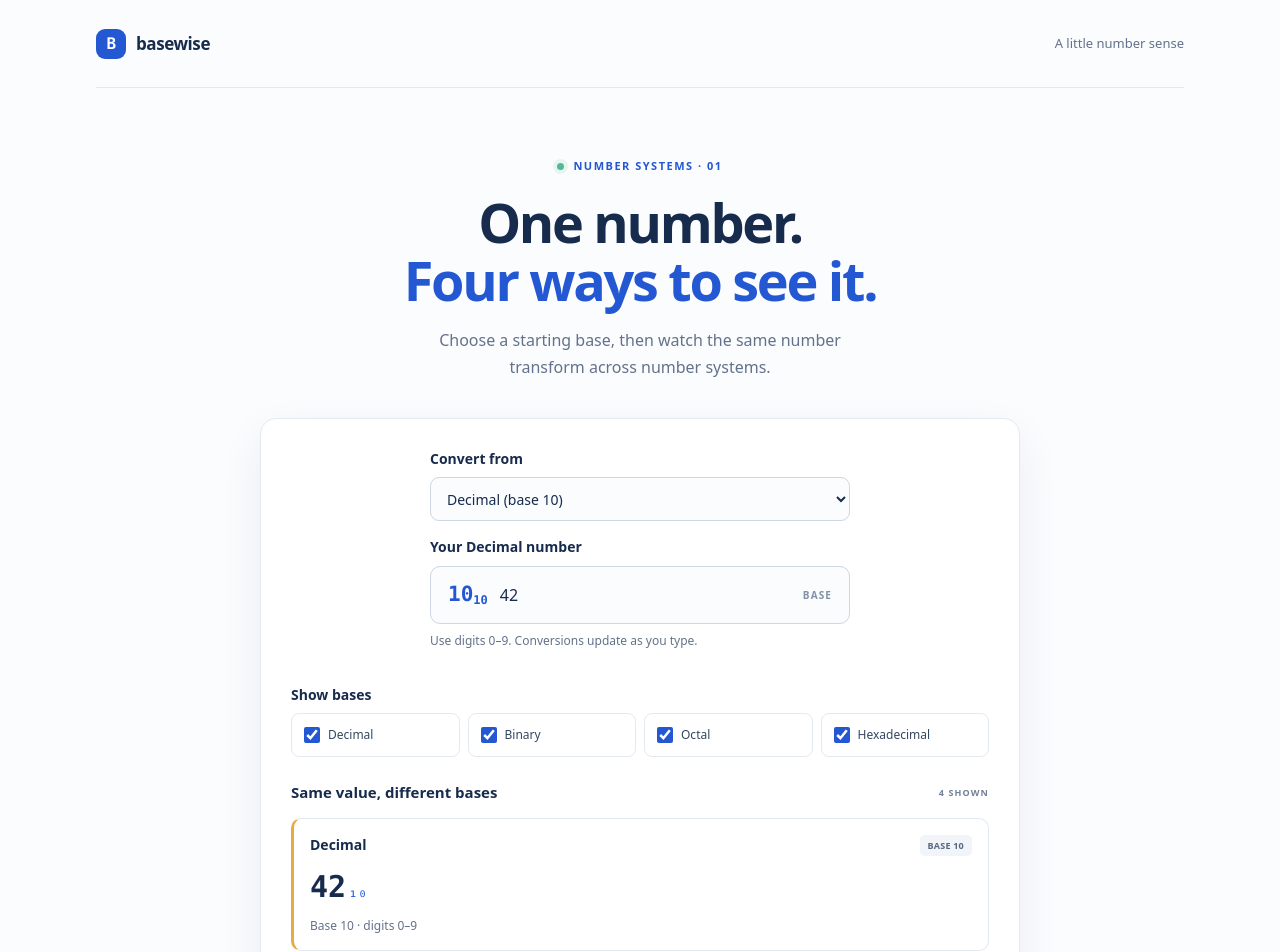
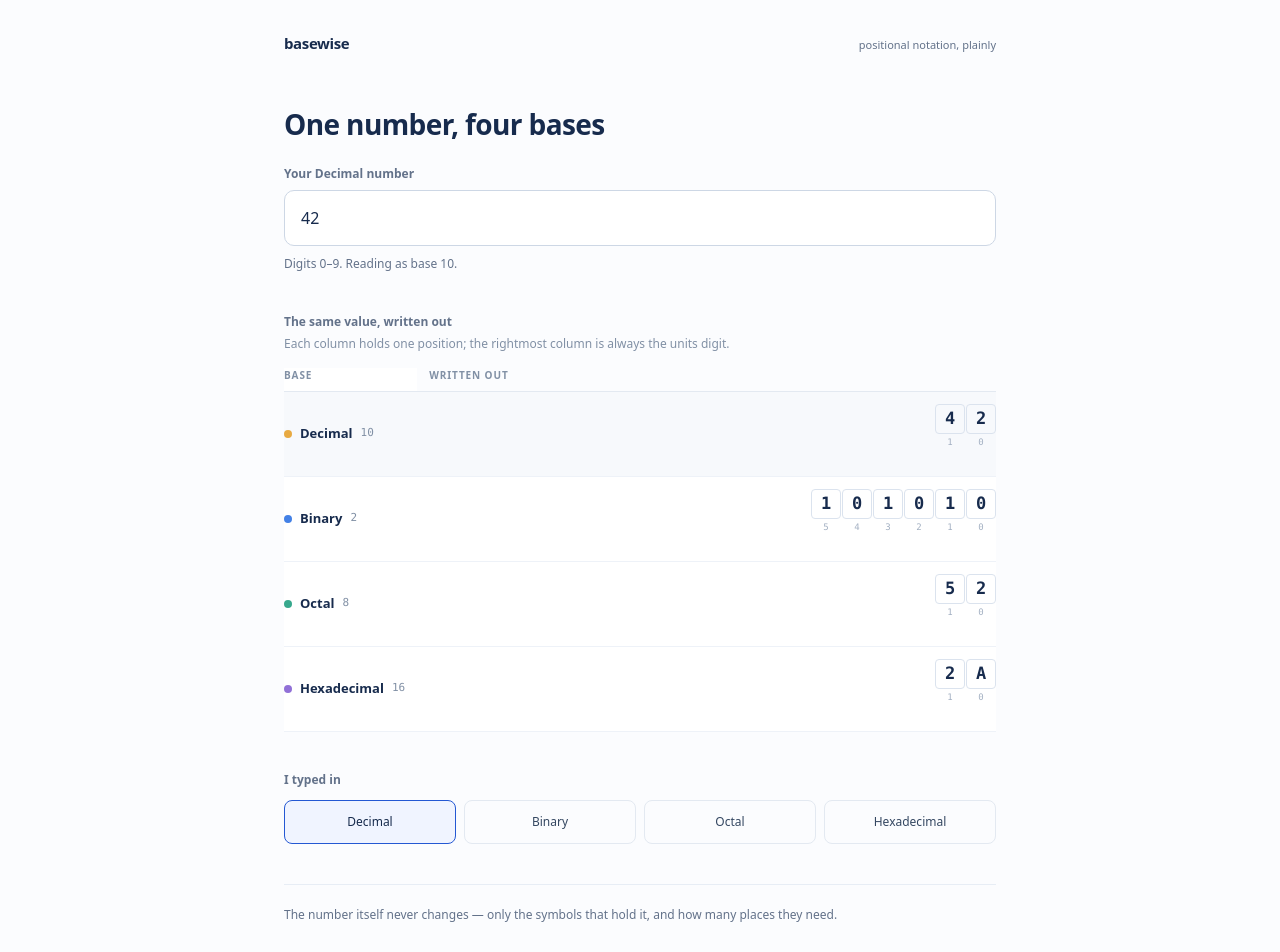
Before and after one commit to lfarci/base-converter, a React (Vite) app: page / in a window 1280 px wide. Shown: the top 952 px of the page. Built offline with nearby package versions, Linux system fonts and the light colour scheme.

Commit message:
Merge pull request #4 from lfarci/lfarci-boxed-digit-positions
Rebuild results as one clean position table

```diff
--- a/index.html
+++ b/index.html
@@ -6,7 +6,7 @@
     <meta name="theme-color" content="#fbfcfe" />
     <link rel="icon" type="image/svg+xml" href="/favicon.svg" />
     <meta name="description" content="A simple interactive tool for learning decimal, binary, octal, and hexadecimal number systems." />
-    <title>Basewise — Explore Number Bases</title>
+    <title>Basewise — One number, four bases</title>
   </head>
   <body>
     <div id="root"></div>
--- a/src/App.tsx
+++ b/src/App.tsx
@@ -1,27 +1,31 @@
-import { useState } from 'react'
+import { useEffect, useRef, useState } from 'react'
 
 type Base = {
   key: string
   name: string
   radix: number
-  subscript: string
-  hint: string
   digits: string
   prefix: string
   pattern: RegExp
 }
 
 const bases: Base[] = [
-  { key: 'decimal', name: 'Decimal', radix: 10, subscript: '₁₀', hint: 'Base 10 · digits 0–9', digits: '0–9', prefix: '', pattern: /^\d+$/ },
-  { key: 'binary', name: 'Binary', radix: 2, subscript: '₂', hint: 'Base 2 · digits 0–1', digits: '0–1', prefix: '0b', pattern: /^[01]+$/ },
-  { key: 'octal', name: 'Octal', radix: 8, subscript: '₈', hint: 'Base 8 · digits 0–7', digits: '0–7', prefix: '0o', pattern: /^[0-7]+$/ },
-  { key: 'hexadecimal', name: 'Hexadecimal', radix: 16, subscript: '₁₆', hint: 'Base 16 · digits 0–9 and A–F', digits: '0–9 and A–F', prefix: '0x', pattern: /^[\da-f]+$/i },
+  { key: 'decimal', name: 'Decimal', radix: 10, digits: '0–9', prefix: '', pattern: /^\d+$/ },
+  { key: 'binary', name: 'Binary', radix: 2, digits: '0–1', prefix: '0b', pattern: /^[01]+$/ },
+  { key: 'octal', name: 'Octal', radix: 8, digits: '0–7', prefix: '0o', pattern: /^[0-7]+$/ },
+  { key: 'hexadecimal', name: 'Hexadecimal', radix: 16, digits: '0–9 and A–F', prefix: '0x', pattern: /^[\da-f]+$/i },
 ]
+
+const baseAccents: Record<string, string> = {
+  decimal: '#e8aa42',
+  binary: '#4381e6',
+  octal: '#37a88d',
+  hexadecimal: '#9170d7',
+}
 
 function App() {
   const [input, setInput] = useState('42')
   const [inputBaseKey, setInputBaseKey] = useState('decimal')
-  const [visibleBaseKeys, setVisibleBaseKeys] = useState(bases.map(({ key }) => key))
   const inputBase = bases.find(({ key }) => key === inputBaseKey) ?? bases[0]
   const hasValue = input.length > 0
   const hasValidDigits = inputBase.pattern.test(input)
@@ -32,12 +36,20 @@ function App() {
       ? 'That number is too large to convert accurately. Try a smaller whole number.'
       : `Enter digits ${inputBase.digits} for base ${inputBase.radix}.`
     : ''
-  const visibleBases = bases.filter(({ key }) => visibleBaseKeys.includes(key))
-  const toggleBase = (key: string) => {
-    setVisibleBaseKeys((current) => current.includes(key)
-      ? current.filter((currentKey) => currentKey !== key)
-      : [...current, key])
-  }
+  const conversions = bases.map((base) => ({
+    base,
+    digits: isValid && numericValue !== null
+      ? Array.from(numericValue.toString(base.radix).toUpperCase())
+      : null,
+  }))
+  const digitCounts = conversions.map(({ digits }) => digits?.length ?? 0).join('-')
+  const scrollerRef = useRef<HTMLDivElement>(null)
+
+  useEffect(() => {
+    const scroller = scrollerRef.current
+    if (scroller) scroller.scrollLeft = scroller.scrollWidth
+  }, [digitCounts, inputBaseKey])
+
   const changeInputBase = (key: string) => {
     const nextBase = bases.find((base) => base.key === key)
     if (!nextBase) return
@@ -50,45 +62,24 @@ function App() {
   }
 
   return (
-    <main className="mx-auto flex min-h-screen w-full max-w-6xl flex-col px-4 text-[#172b4d] sm:px-8">
-      <header className="flex h-[70px] items-center justify-between border-b border-[#e3e9f1] sm:h-[88px]">
-        <a className="flex items-center gap-2.5 text-[17px] font-bold tracking-tight text-[#172b4d] no-underline" href="#top" aria-label="Basewise home">
-          <span className="grid size-[30px] place-items-center rounded-[9px] bg-[#2458d3] font-mono text-base text-white" aria-hidden="true">B</span>
-          <span>basewise</span>
-        </a>
-        <span className="text-[11px] text-[#63728a] sm:text-[13px]">A little number sense</span>
+    <main className="mx-auto w-full max-w-[760px] px-4 pb-16 text-[#172b4d] sm:px-6" id="top">
+      <header className="flex items-baseline justify-between py-6 sm:py-8">
+        <a className="text-[15px] font-bold tracking-tight text-[#172b4d] no-underline" href="#top">basewise</a>
+        <span className="text-[11px] text-[#63728a]">positional notation, plainly</span>
       </header>
 
-      <section className="mx-auto mb-14 mt-11 w-full max-w-[760px] sm:mb-20 sm:mt-16" id="top" aria-labelledby="page-title">
-        <div className="mb-7 text-center sm:mb-[38px]">
-          <p className="mb-[18px] inline-flex items-center gap-[9px] text-[11px] font-bold tracking-[1.5px] text-[#2458d3]">
-            <span className="size-[7px] rounded-full bg-[#51b99a] shadow-[0_0_0_4px_#e6f5f0]" aria-hidden="true" />
-            NUMBER SYSTEMS · 01
-          </p>
-          <h1 className="text-[clamp(36px,6vw,54px)] font-bold leading-[1.08] tracking-[-2.3px] text-[#172b4d]">
-            One number.<br /><span className="text-[#2458d3]">Four ways to see it.</span>
+      <section aria-labelledby="page-title">
+        <h1 className="mt-5 text-[clamp(22px,3.4vw,28px)] font-bold leading-tight tracking-[-0.6px]" id="page-title">
+          One number, four bases
         </h1>
-          <p className="mx-auto mt-[18px] max-w-[440px] text-sm leading-[1.65] text-[#63728a] sm:text-base">
-            Choose a starting base, then watch the same number transform across number systems.
-          </p>
-        </div>
 
-        <div className="rounded-[13px] border border-[#e3e9f1] bg-white p-4 shadow-[0_16px_44px_rgb(25_48_86_/_7%)] sm:rounded-2xl sm:p-[30px]">
-          <div className="mx-auto mb-[27px] max-w-[420px] sm:mb-[34px]">
-            <label className="mb-2 block text-sm font-semibold text-[#172b4d]" htmlFor="input-base">Convert from</label>
-            <select
-              className="mb-4 min-h-11 w-full rounded-[9px] border border-[#cdd7e5] bg-[#fbfcfe] px-3 text-sm font-medium text-[#172b4d] outline-none transition focus:border-[#2458d3] focus:ring-[3px] focus:ring-[#2458d3]/15"
-              id="input-base"
-              value={inputBaseKey}
-              onChange={(event) => changeInputBase(event.target.value)}
-            >
-              {bases.map((base) => <option value={base.key} key={base.key}>{base.name} (base {base.radix})</option>)}
-            </select>
-            <label className="mb-[9px] block text-sm font-semibold text-[#172b4d]" htmlFor="number-input">Your {inputBase.name} number</label>
-            <div className={`flex min-h-[58px] items-center gap-3 rounded-[10px] border bg-[#fbfcfe] px-[17px] transition focus-within:border-[#2458d3] focus-within:ring-[3px] focus-within:ring-[#2458d3]/15 ${error ? 'border-[#bd3b46]' : 'border-[#cdd7e5]'}`}>
-              <span className="font-mono text-[21px] font-bold text-[#2458d3]" aria-hidden="true">{inputBase.radix}<sub className="text-xs">{inputBase.radix}</sub></span>
+        <div className="mt-6">
+          <label className="mb-2 block text-xs font-semibold text-[#63728a]" htmlFor="number-input">
+            Your {inputBase.name} number
+          </label>
+          <div className={`flex min-h-[56px] items-center gap-3 rounded-[10px] border bg-white px-4 transition focus-within:border-[#2458d3] focus-within:ring-[3px] focus-within:ring-[#2458d3]/15 ${error ? 'border-[#bd3b46]' : 'border-[#cdd7e5]'}`}>
             <input
-                className="w-full min-w-0 border-0 bg-transparent font-mono text-[25px] font-semibold text-[#172b4d] outline-none"
+              className="w-full min-w-0 border-0 bg-transparent font-mono text-[24px] font-semibold text-[#172b4d] outline-none"
               id="number-input"
               type="text"
               inputMode={inputBase.radix === 16 ? 'text' : 'numeric'}
@@ -99,64 +90,91 @@ function App() {
               aria-describedby={error ? 'input-error' : 'input-help'}
               aria-invalid={Boolean(error)}
             />
-              <span className="text-[10px] font-bold tracking-[1.1px] text-[#8190a5]" aria-hidden="true">BASE</span>
           </div>
-            <p className={`mt-[7px] min-h-5 text-xs leading-relaxed ${error ? 'text-[#a52736]' : 'text-[#63728a]'}`} id={error ? 'input-error' : 'input-help'} role={error ? 'alert' : undefined}>
-              {error || `Use digits ${inputBase.digits}. Conversions update as you type.`}
+          <p className={`mt-2 min-h-5 text-xs leading-relaxed ${error ? 'text-[#a52736]' : 'text-[#63728a]'}`} id={error ? 'input-error' : 'input-help'} role={error ? 'alert' : undefined}>
+            {error || `Digits ${inputBase.digits}. Reading as base ${inputBase.radix}.`}
           </p>
         </div>
 
-          <fieldset className="mb-6 border-0 p-0">
-            <legend className="mb-2 text-sm font-semibold text-[#172b4d]">Show bases</legend>
-            <div className="grid grid-cols-2 gap-2 sm:grid-cols-4">
-              {bases.map((base) => (
-                <label className="flex min-h-11 cursor-pointer items-center gap-2 rounded-lg border border-[#e3e9f1] px-3 text-xs font-medium text-[#344761] transition hover:border-[#a9bad2] has-[:focus-visible]:outline has-[:focus-visible]:outline-2 has-[:focus-visible]:outline-offset-2 has-[:focus-visible]:outline-[#2458d3]" key={base.key}>
+        <div className="mt-10">
+          <h2 className="m-0 text-xs font-semibold text-[#63728a]" id="result-title">The same value, written out</h2>
+          <p className="mt-1.5 text-xs text-[#8190a5]">Each column holds one position; the rightmost column is always the units digit.</p>
+
+          <div className="mt-4 overflow-x-auto" ref={scrollerRef}>
+            <table className="w-full border-separate border-spacing-0 text-left" aria-labelledby="result-title">
+            <thead>
+              <tr>
+                <th className="sticky left-0 z-10 w-[104px] border-b border-[#e3e9f1] bg-white pb-2 text-[10px] font-bold uppercase tracking-[0.9px] text-[#8190a5]" scope="col">Base</th>
+                <th className="border-b border-[#e3e9f1] pb-2 pl-3 text-[10px] font-bold uppercase tracking-[0.9px] text-[#8190a5]" scope="col">Written out</th>
+              </tr>
+            </thead>
+            <tbody aria-live="polite" aria-atomic="true">
+              {conversions.map(({ base, digits }) => {
+                const isSource = base.key === inputBaseKey
+                return (
+                  <tr className={isSource ? 'bg-[#f7f9fc]' : 'bg-white'} key={base.key}>
+                    <th className="sticky left-0 z-10 border-b border-[#eef2f8] bg-inherit py-3 pr-3 align-middle font-normal" scope="row">
+                      <span className="flex items-center gap-2 whitespace-nowrap">
+                        <span className="size-2 shrink-0 rounded-full" style={{ backgroundColor: baseAccents[base.key] }} aria-hidden="true" />
+                        <span className="text-[13px] font-bold text-[#172b4d]">{base.name}</span>
+                        <span className="font-mono text-[11px] text-[#8190a5]">{base.radix}</span>
+                      </span>
+                      <span className="sr-only">{isSource ? ' (source base)' : ''}</span>
+                    </th>
+                    <td className="border-b border-[#eef2f8] py-3 pl-3 align-middle">
+                      {digits ? (
+                        <div className="flex items-end justify-end gap-2">
+                          <ol className="m-0 flex list-none justify-end gap-px p-0" aria-label={`${base.name} digits, most significant first`}>
+                            {digits.map((digit, index) => (
+                              <li className="m-0 flex flex-col items-center" key={`${base.key}-${index}`}>
+                                <span className="grid size-[clamp(18px,4.4vw,30px)] shrink-0 place-items-center rounded-[4px] border border-[#dbe3ee] font-mono text-[clamp(12px,2.9vw,17px)] font-semibold leading-none tabular-nums text-[#172b4d]">
+                                  {digit}
+                                </span>
+                                <span className="size-[clamp(18px,4.4vw,30px)] shrink-0 pt-1 text-center font-mono text-[9px] leading-none text-[#a3b0c2]" aria-hidden="true">
+                                  {digits.length - 1 - index}
+                                </span>
+                              </li>
+                            ))}
+                          </ol>
+                        </div>
+                      ) : (
+                        <span className="block text-right font-mono text-xl text-[#a3b0c2]">—</span>
+                      )}
+                    </td>
+                  </tr>
+                )
+              })}
+            </tbody>
+          </table>
+          </div>
+        </div>
+
+        <div className="mt-10">
+          <h2 className="m-0 text-xs font-semibold text-[#63728a]" id="input-base-title">I typed in</h2>
+          <div className="mt-3 grid grid-cols-2 gap-2 sm:grid-cols-4" role="group" aria-labelledby="input-base-title">
+            {bases.map((base) => {
+              const isSelected = base.key === inputBaseKey
+              return (
+                <label className={`flex min-h-11 cursor-pointer items-center justify-center gap-2 rounded-lg border px-3 text-xs font-medium transition ${isSelected ? 'border-[#2458d3] bg-[#f0f4ff] text-[#172b4d]' : 'border-[#e3e9f1] text-[#344761] hover:border-[#a9bad2]'} has-[:focus-visible]:outline has-[:focus-visible]:outline-2 has-[:focus-visible]:outline-offset-2 has-[:focus-visible]:outline-[#2458d3]`} key={base.key}>
                   <input
-                    className="size-4 accent-[#2458d3]"
-                    type="checkbox"
-                    checked={visibleBaseKeys.includes(base.key)}
-                    onChange={() => toggleBase(base.key)}
+                    className="sr-only"
+                    type="radio"
+                    name="input-base"
+                    value={base.key}
+                    checked={isSelected}
+                    onChange={() => changeInputBase(base.key)}
                   />
                   {base.name}
                 </label>
-              ))}
-            </div>
-          </fieldset>
-
-          <div className="mb-[14px] flex items-center justify-between gap-3">
-            <h2 className="m-0 text-[15px] font-bold text-[#172b4d]">Same value, different bases</h2>
-            <span className="text-[9px] font-bold tracking-[1.1px] text-[#71819a]">{visibleBases.length} SHOWN</span>
-          </div>
-
-          <div className="space-y-3" aria-live="polite" aria-atomic="true">
-            {visibleBases.length ? visibleBases.map((base) => (
-              <article className={`min-w-0 rounded-[10px] border border-[#e3e9f1] border-l-[3px] p-4 ${base.key === 'decimal' ? 'border-l-[#e8aa42]' : base.key === 'binary' ? 'border-l-[#4381e6]' : base.key === 'octal' ? 'border-l-[#37a88d]' : 'border-l-[#9170d7]'}`} key={base.key}>
-                <div className="flex items-center justify-between gap-2">
-                  <h3 className="m-0 text-sm font-bold text-[#172b4d]">{base.name}</h3>
-                  <span className="whitespace-nowrap rounded-[5px] bg-[#f1f4f8] px-2 py-1 text-[9px] font-bold tracking-wide text-[#566881]">BASE {base.radix}</span>
-                </div>
-                <p className="my-3 wrap-anywhere font-mono text-[clamp(24px,6vw,30px)] font-semibold leading-tight tabular-nums text-[#172b4d]">
-                  {isValid ? numericValue.toString(base.radix).toUpperCase() : '—'}
-                  <span className="ml-0.5 text-base font-medium text-[#2458d3]">{base.subscript}</span>
-                </p>
-                <p className="m-0 text-xs leading-snug text-[#63728a]">{base.hint}</p>
-              </article>
-            )) : (
-              <p className="m-0 rounded-lg border border-dashed border-[#cdd7e5] p-4 text-sm text-[#63728a]">Select one or more bases to see their conversions.</p>
-            )}
+              )
+            })}
           </div>
         </div>
 
-        <aside className="mt-[17px] flex items-start gap-3 rounded-[10px] border border-[#e7edf5] bg-[#f5f8fc] p-[13px] sm:p-[15px_18px]">
-          <span className="grid size-[19px] shrink-0 place-items-center rounded-full border border-[#9aafd0] font-serif text-xs font-bold italic text-[#506b91]" aria-hidden="true">i</span>
-          <p className="m-0 text-xs leading-relaxed text-[#4f6078]"><strong className="text-[#172b4d]">What changes?</strong> The number stays the same; only the symbols change. The small number beside each result tells you which base it uses.</p>
-        </aside>
+        <p className="mt-10 border-t border-[#e7edf5] pt-5 text-xs leading-relaxed text-[#63728a]">
+          The number itself never changes — only the symbols that hold it, and how many places they need.
+        </p>
       </section>
-
-      <footer className="mt-auto flex min-h-[58px] items-center justify-between border-t border-[#e3e9f1] text-[8px] font-bold tracking-[0.6px] text-[#75839a] sm:min-h-16 sm:text-[9px] sm:tracking-[1px]">
-        <span>BASEWISE <span aria-hidden="true">·</span> A SIMPLE STUDY TOOL</span>
-        <span>CHOOSE A BASE · EXPLORE THE CONVERSIONS</span>
-      </footer>
     </main>
   )
 }
```
Lines whose indentation alone changed are shown as unchanged.
